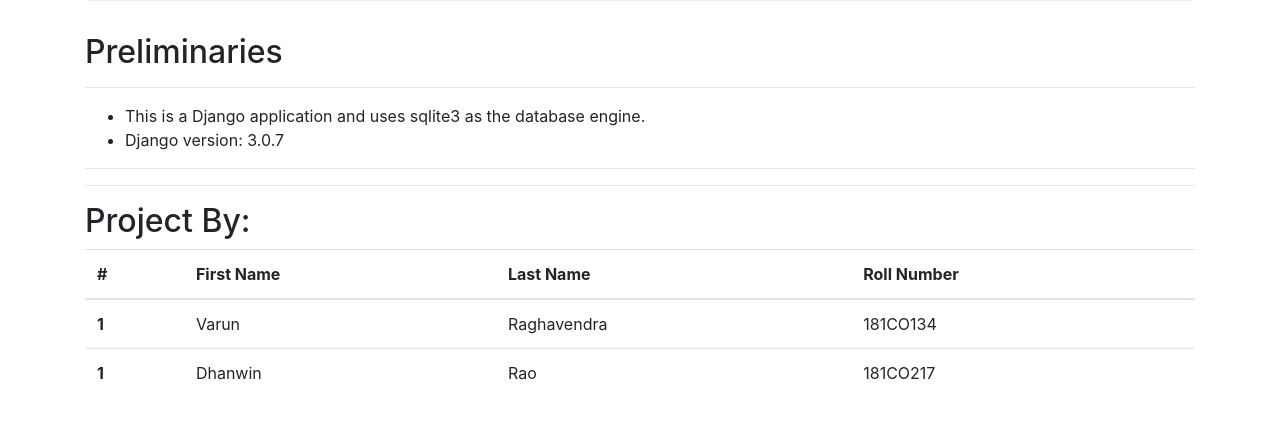
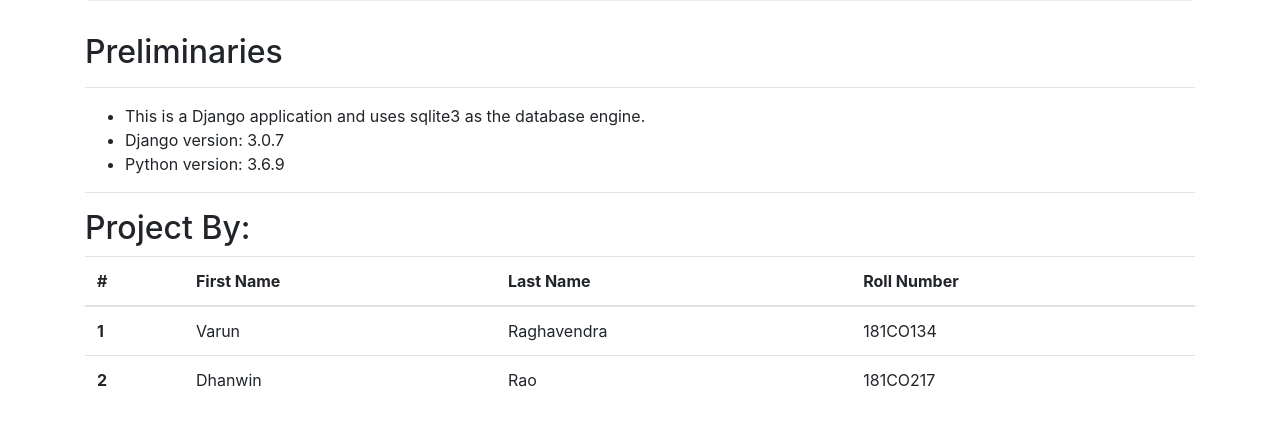
Before and after one commit to dhanwin247/DBMS-simple-e-commerce-website, a Django app: page /about/ in a window 1280 px wide. Shown: the part 223-649 px from the top of the page. Run offline with Django 3.2, Linux system fonts and the light colour scheme; some libraries are stand-ins or nearby versions.

Commit message:
Update about.html

```diff
--- a/templates/app1/about.html
+++ b/templates/app1/about.html
@@ -1,27 +1,26 @@
 <!DOCTYPE html>
 <html lang="en">
+
 <head>
     <meta charset="UTF-8">
     <meta name="viewport" content="width=device-width, initial-scale=1.0">
     <link rel="stylesheet" href="https://stackpath.bootstrapcdn.com/bootstrap/4.5.0/css/bootstrap.min.css" integrity="sha384-9aIt2nRpC12Uk9gS9baDl411NQApFmC26EwAOH8WgZl5MYYxFfc+NcPb1dKGj7Sk" crossorigin="anonymous">
     <title>About</title>
 </head>
+
 <body>
     <div class="container">
         <div class="jumbotron">
             <h1>eCom</h1>
             <p>An e-commerce website with functionality similar to Amazon</p>
         </div>
-
         <h2>Preliminaries</h2>
-
         <hr>
-
         <ul>
             <li>This is a Django application and uses sqlite3 as the database engine.</li>
             <li>Django version: 3.0.7</li>
+            <li>Python version: 3.6.9</li>
         </ul>
-        <hr>
         <hr>
         <h2>Project By:</h2>
         <table class="table">
@@ -40,9 +39,8 @@
                     <td>Raghavendra</td>
                     <td>181CO134</td>
                 </tr>
-
                 <tr>
-                    <th scope="row">1</th>
+                    <th scope="row">2</th>
                     <td>Dhanwin</td>
                     <td>Rao</td>
                     <td>181CO217</td>
@@ -51,4 +49,5 @@
         </table>
     </div>
 </body>
+
 </html>
```
